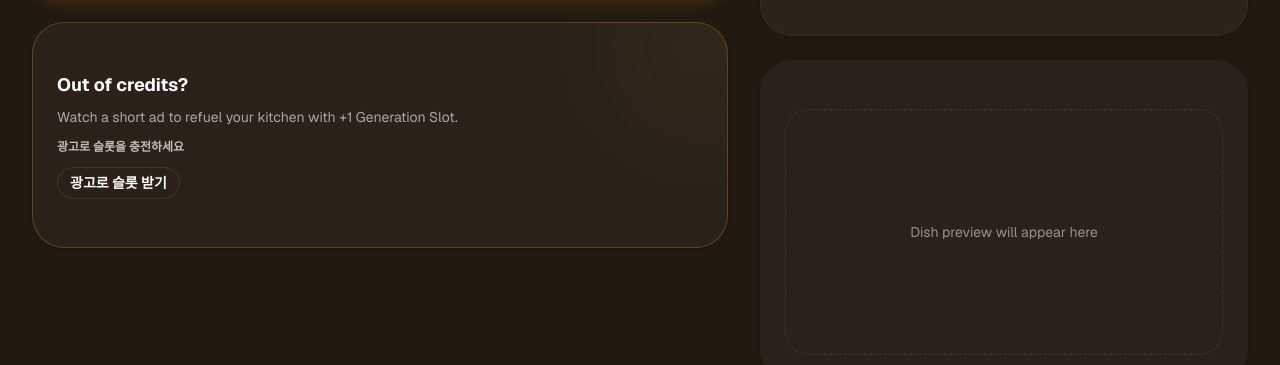
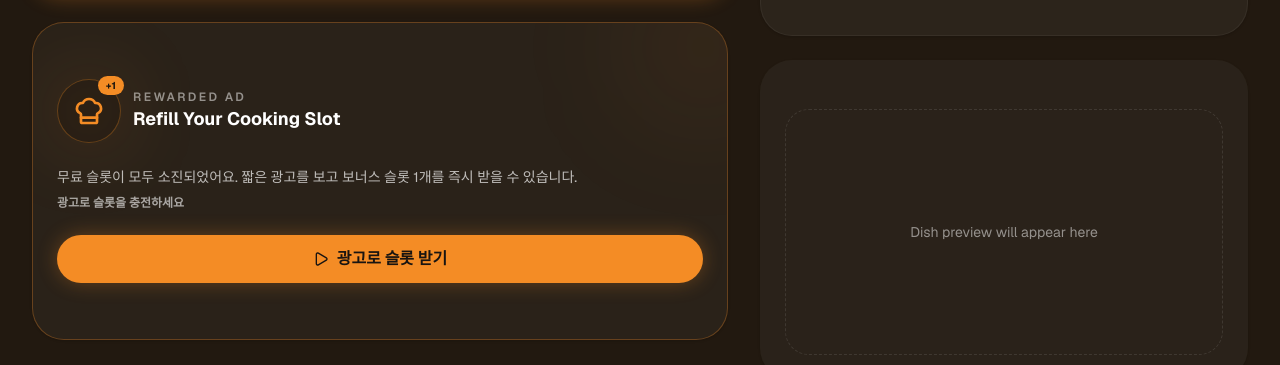
Before and after one commit to leey00nsu/ai-cooking-battle, a Next.js app: page /create in a window 1280 px wide. Shown: the part 580-945 px from the top of the page. Built offline with nearby package versions, Linux system fonts and the light colour scheme; no server answers; the database is empty.

Commit message:
feat(#10): 보상 요청/성공 UI 반영

```diff
--- a/src/screens/create/ui/ad-reward-card.tsx
+++ b/src/screens/create/ui/ad-reward-card.tsx
@@ -1,11 +1,12 @@
 "use client";
 
 import { useCallback, useEffect, useMemo, useRef, useState } from "react";
+import type { SlotSummary } from "@/entities/slot/model/types";
 import { createIdempotencyKey } from "@/features/create-flow/model/create-recovery";
+import AdRewardRequest from "@/screens/create/ui/ad-reward-request";
+import AdRewardSuccess from "@/screens/create/ui/ad-reward-success";
 import { fetchJson } from "@/shared/lib/fetch-json";
 import { loadRewardedAd, type RewardedAdHandle } from "@/shared/lib/gpt-rewarded";
-import { Button } from "@/shared/ui/button";
-import { Card, CardContent } from "@/shared/ui/card";
 
 type RewardRequestResponse =
   | { ok: true; rewardId: string; nonce: string; expiresAt: string | null }
@@ -37,6 +38,7 @@ export default function AdRewardCard({ onRewardGranted }: AdRewardCardProps) {
   const [status, setStatus] = useState<RewardStatus>("idle");
   const statusRef = useRef<RewardStatus>("idle");
   const [message, setMessage] = useState<string | null>(null);
+  const [remainingLabel, setRemainingLabel] = useState<string | null>(null);
   const rewardRef = useRef<RewardPayload | null>(null);
   const handleRef = useRef<RewardedAdHandle | null>(null);
 
@@ -50,6 +52,25 @@ export default function AdRewardCard({ onRewardGranted }: AdRewardCardProps) {
   }, [status]);
 
   useEffect(() => () => cleanup(), [cleanup]);
+  useEffect(() => {
+    let active = true;
+    fetchJson<SlotSummary>("/api/slots/summary")
+      .then((summary) => {
+        if (!active) {
+          return;
+        }
+        const adRemaining = Math.max(summary.adLimit - summary.adUsedCount, 0);
+        setRemainingLabel(`Remaining Ad Slots: ${adRemaining}/${summary.adLimit}`);
+      })
+      .catch(() => {
+        if (active) {
+          setRemainingLabel(null);
+        }
+      });
+    return () => {
+      active = false;
+    };
+  }, []);
 
   const handleConfirmReward = useCallback(async () => {
     const payload = rewardRef.current;
@@ -166,47 +187,44 @@ export default function AdRewardCard({ onRewardGranted }: AdRewardCardProps) {
     handleRef.current.show();
   }, []);
 
-  const primaryLabel = status === "ready" ? "광고 보기" : "광고로 슬롯 받기";
+  const primaryLabel =
+    status === "ready" ? "광고 보기" : status === "error" ? "다시 시도" : "광고로 슬롯 받기";
   const isPrimaryDisabled = status === "loading" || status === "watching";
 
+  if (status === "success") {
+    return (
+      <AdRewardSuccess
+        onPrimary={() => {
+          setStatus("idle");
+          setMessage("보상 슬롯을 사용해 요리를 시작하세요.");
+        }}
+        onSecondary={() => {
+          setStatus("idle");
+          setMessage("보상 슬롯이 준비되었습니다.");
+        }}
+      />
+    );
+  }
+
   return (
-    <Card className="relative overflow-hidden" tone="accent">
-      <CardContent className="py-6">
-        <div className="relative z-10 flex flex-col gap-3">
-          <div>
-            <h3 className="text-lg font-bold">Out of credits?</h3>
-            <p className="mt-2 text-sm text-white/60">
-              Watch a short ad to refuel your kitchen with +1 Generation Slot.
-            </p>
-          </div>
-          <p className="text-xs font-semibold text-white/70">{statusLabels[status]}</p>
-          {message ? <p className="text-xs text-white/50">{message}</p> : null}
-          <div className="flex flex-wrap gap-2">
-            <Button
-              intent="outline"
-              size="sm"
-              onClick={status === "ready" ? handleShowRewarded : handleLoadRewarded}
-              disabled={isPrimaryDisabled}
-            >
-              {primaryLabel}
-            </Button>
-            {status === "ready" ? (
-              <Button
-                intent="ghost"
-                size="sm"
-                onClick={() => {
-                  setStatus("idle");
-                  setMessage("광고를 취소했습니다.");
-                  cleanup();
-                }}
-              >
-                나중에 보기
-              </Button>
-            ) : null}
-          </div>
-        </div>
-        <div className="pointer-events-none absolute -right-10 -top-10 h-32 w-32 rounded-full bg-primary/10 blur-3xl" />
-      </CardContent>
-    </Card>
+    <AdRewardRequest
+      title="Refill Your Cooking Slot"
+      description="무료 슬롯이 모두 소진되었어요. 짧은 광고를 보고 보너스 슬롯 1개를 즉시 받을 수 있습니다."
+      statusLabel={statusLabels[status]}
+      message={message}
+      primaryLabel={primaryLabel}
+      onPrimary={status === "ready" ? handleShowRewarded : handleLoadRewarded}
+      onSecondary={
+        status === "ready" || status === "error"
+          ? () => {
+              setStatus("idle");
+              setMessage("광고를 취소했습니다.");
+              cleanup();
+            }
+          : undefined
+      }
+      isPrimaryDisabled={isPrimaryDisabled}
+      remainingLabel={remainingLabel ?? undefined}
+    />
   );
 }
--- /dev/null
+++ b/src/screens/create/ui/ad-reward-request.tsx
@@ -0,0 +1,83 @@
+import { ChefHat, Play, Timer } from "lucide-react";
+import { Button } from "@/shared/ui/button";
+import { Card, CardContent } from "@/shared/ui/card";
+
+type AdRewardRequestProps = {
+  title: string;
+  description: string;
+  statusLabel: string;
+  message?: string | null;
+  primaryLabel: string;
+  onPrimary: () => void;
+  onSecondary?: () => void;
+  isPrimaryDisabled?: boolean;
+  remainingLabel?: string;
+};
+
+export default function AdRewardRequest({
+  title,
+  description,
+  statusLabel,
+  message,
+  primaryLabel,
+  onPrimary,
+  onSecondary,
+  isPrimaryDisabled,
+  remainingLabel,
+}: AdRewardRequestProps) {
+  return (
+    <Card className="relative overflow-hidden" tone="accent">
+      <CardContent className="flex flex-col gap-6 px-6 py-8">
+        <div className="flex items-center justify-between">
+          <div className="flex items-center gap-3 text-white">
+            <div className="relative flex h-16 w-16 items-center justify-center rounded-full border border-primary/30 bg-black/20">
+              <div className="absolute inset-0 rounded-full bg-primary/20 blur-2xl" />
+              <ChefHat className="relative z-10 h-8 w-8 text-primary" />
+              <div className="absolute -top-1 -right-1 rounded-full bg-primary px-2 py-0.5 text-[10px] font-bold text-[#1b150f]">
+                +1
+              </div>
+            </div>
+            <div>
+              <p className="text-xs font-semibold uppercase tracking-[0.2em] text-white/50">
+                Rewarded Ad
+              </p>
+              <p className="text-lg font-bold">{title}</p>
+            </div>
+          </div>
+        </div>
+
+        <div className="space-y-2 text-sm text-white/70">
+          <p>{description}</p>
+          <p className="text-xs font-semibold text-white/60">{statusLabel}</p>
+          {message ? <p className="text-xs text-white/50">{message}</p> : null}
+        </div>
+
+        <div className="flex flex-col gap-3">
+          <Button
+            intent="cta"
+            className="h-12 w-full text-base"
+            onClick={onPrimary}
+            disabled={isPrimaryDisabled}
+          >
+            <span className="flex items-center justify-center gap-2">
+              <Play className="h-5 w-5" />
+              {primaryLabel}
+            </span>
+          </Button>
+          {remainingLabel ? (
+            <div className="inline-flex w-fit items-center gap-2 rounded-full bg-black/20 px-3 py-1 text-xs text-white/60">
+              <Timer className="h-4 w-4 text-primary/80" />
+              {remainingLabel}
+            </div>
+          ) : null}
+          {onSecondary ? (
+            <Button intent="ghost" size="sm" onClick={onSecondary} className="w-fit">
+              나중에 보기
+            </Button>
+          ) : null}
+        </div>
+        <div className="pointer-events-none absolute -right-10 -top-10 h-32 w-32 rounded-full bg-primary/10 blur-3xl" />
+      </CardContent>
+    </Card>
+  );
+}
--- /dev/null
+++ b/src/screens/create/ui/ad-reward-success.tsx
@@ -0,0 +1,47 @@
+import { ChefHat, Sparkles, Star } from "lucide-react";
+import { Button } from "@/shared/ui/button";
+import { Card, CardContent } from "@/shared/ui/card";
+
+type AdRewardSuccessProps = {
+  onPrimary: () => void;
+  onSecondary?: () => void;
+};
+
+export default function AdRewardSuccess({ onPrimary, onSecondary }: AdRewardSuccessProps) {
+  return (
+    <Card className="relative overflow-hidden border border-primary/20 bg-[#241a12]">
+      <CardContent className="flex flex-col items-center gap-6 px-6 py-8 text-center">
+        <div className="relative flex items-center justify-center">
+          <div className="absolute inset-0 h-20 w-20 rounded-full bg-primary/20 blur-2xl" />
+          <div className="relative">
+            <ChefHat className="h-16 w-16 text-primary drop-shadow" />
+            <Sparkles className="absolute -right-3 -top-2 h-5 w-5 text-yellow-200" />
+            <Star className="absolute -left-4 bottom-0 h-4 w-4 text-primary" />
+            <div className="absolute -bottom-2 -right-3 flex h-8 w-8 items-center justify-center rounded-full bg-primary text-sm font-bold text-[#1b150f] shadow-[0_0_12px_rgba(244,157,37,0.6)]">
+              +1
+            </div>
+          </div>
+        </div>
+
+        <div className="space-y-2">
+          <h3 className="text-2xl font-bold text-white">Slot Granted!</h3>
+          <p className="text-sm text-white/60">
+            오늘 사용할 수 있는 <span className="text-primary">보너스 슬롯 1개</span>가
+            충전되었습니다.
+          </p>
+        </div>
+
+        <div className="flex w-full flex-col gap-3">
+          <Button intent="cta" className="h-12 w-full text-base" onClick={onPrimary}>
+            지금 요리 시작하기
+          </Button>
+          {onSecondary ? (
+            <Button intent="ghost" size="sm" onClick={onSecondary}>
+              나중에 보기
+            </Button>
+          ) : null}
+        </div>
+      </CardContent>
+    </Card>
+  );
+}
```
